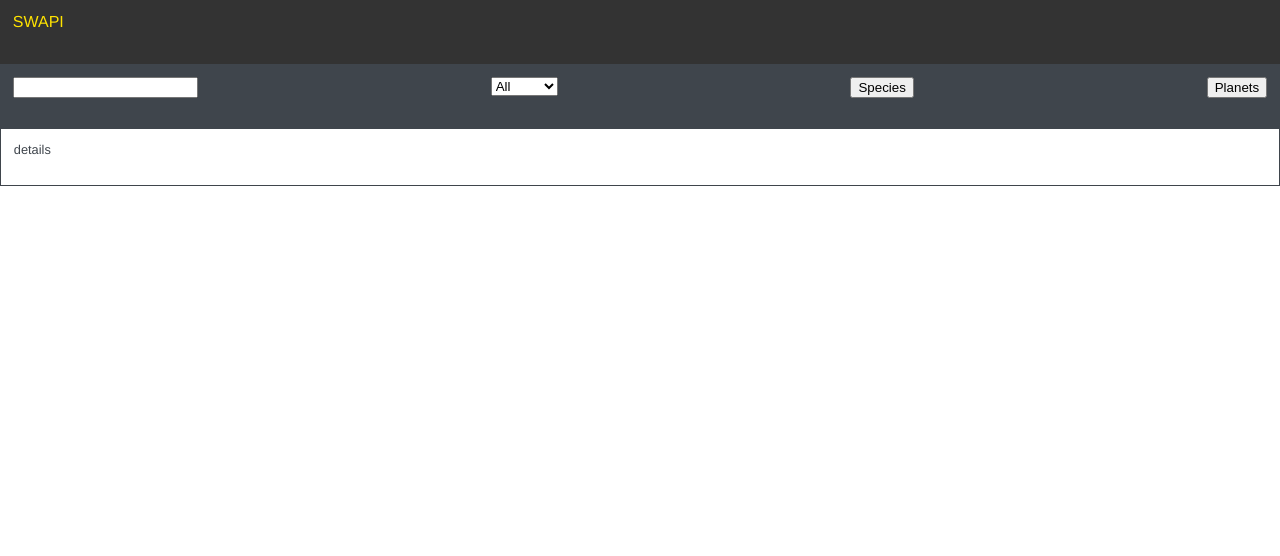
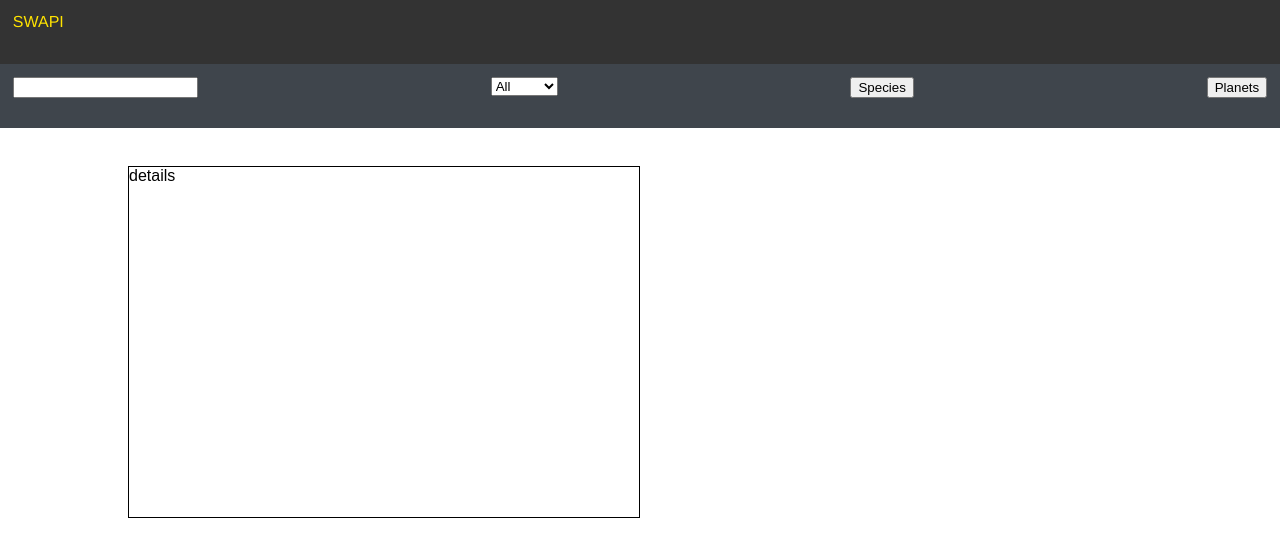
Before and after one commit to FStriewski/Ybmwvi, a React (Create React App) app: page / in a window 1280 px wide. Shown: the top 556 px of the page. Built offline with nearby package versions, Linux system fonts and the light colour scheme.

Commit message:
Add react-router dependency

```diff
--- a/package.json
+++ b/package.json
@@ -6,9 +6,10 @@
     "react": "^16.4.0",
     "react-dom": "^16.4.0",
     "react-scripts": "1.1.4",
+    "react-router": "^4.2.0",
+    "react-router-dom": "^4.2.2",
     "prop-types": "^15.6.1",
     "redux": "^3.7.2",
-    "react-dom": "^16.2.0",
     "react-redux": "^5.0.7",
     "redux-thunk": "^2.2.0",
     "superagent": "^3.8.2"
--- a/src/App.js
+++ b/src/App.js
@@ -1,4 +1,5 @@
 import React, { Component } from 'react';
+import { BrowserRouter as Router, Route, Redirect } from 'react-router-dom'
 import TopBar from './components/topbar/TopBar'
 import FilterBar from './components/topbar/FilterBar'
 import TableHeader from './components/table/TableHeader'
--- a/src/styles/detailsUnit.css
+++ b/src/styles/detailsUnit.css
@@ -1,10 +1,8 @@
 .detailsCardContainer {
-    min-height: 2.4em;
-    font-size: 0.8em;
-    padding: 1%;
-    font-family: helvetica neue, Helvetica, Arial, sans-serif;
-    background-color: white;
-    color: #3f454c;
-    border: solid 1px #3f454c;
-    border-spacing: 0;
+    min-width: 15%;
+    height: 350px;
+    margin: 3%;
+    margin-left: 10%;
+    margin-right: 50%;
+    border: 1px solid black;
 }
```
Also changed, not shown: 1 other file (tests, documents, lock files or other folders). Lines whose indentation alone changed are shown as unchanged.
